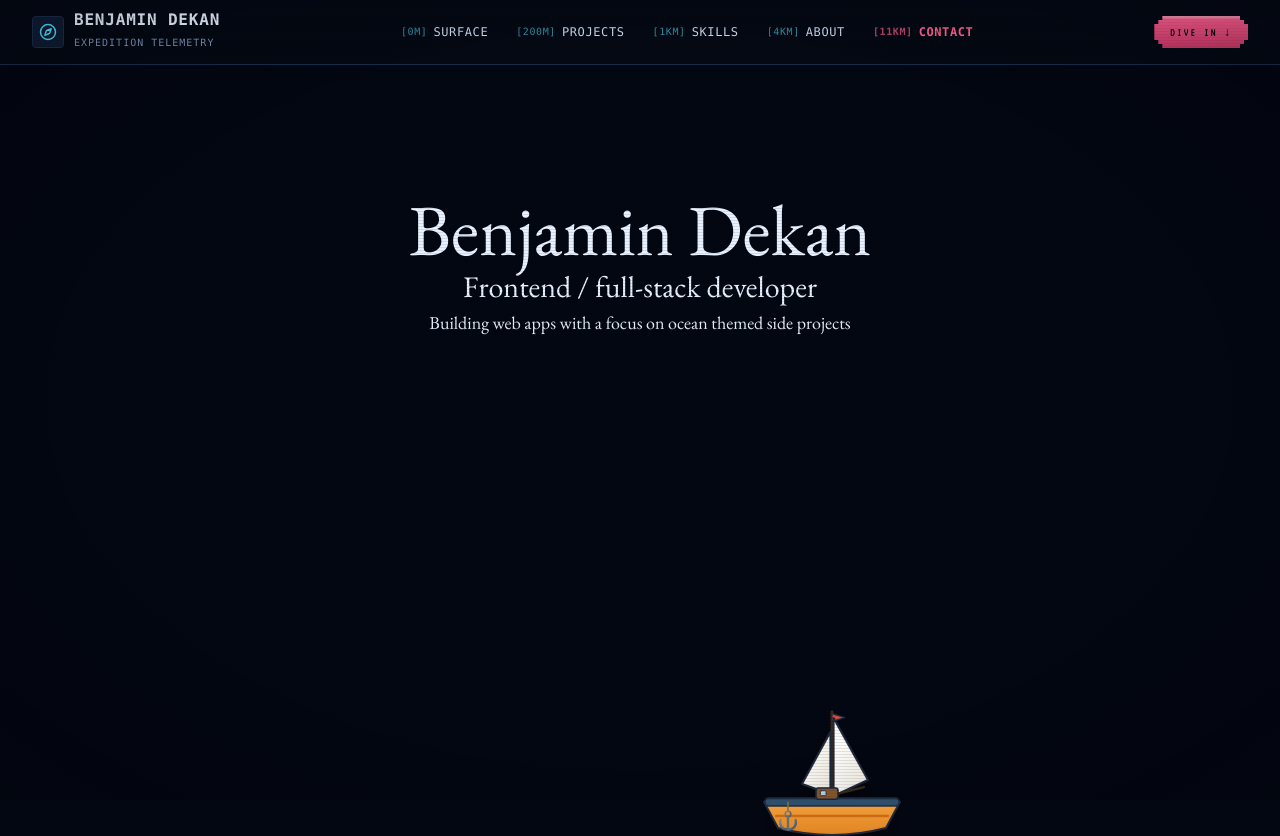
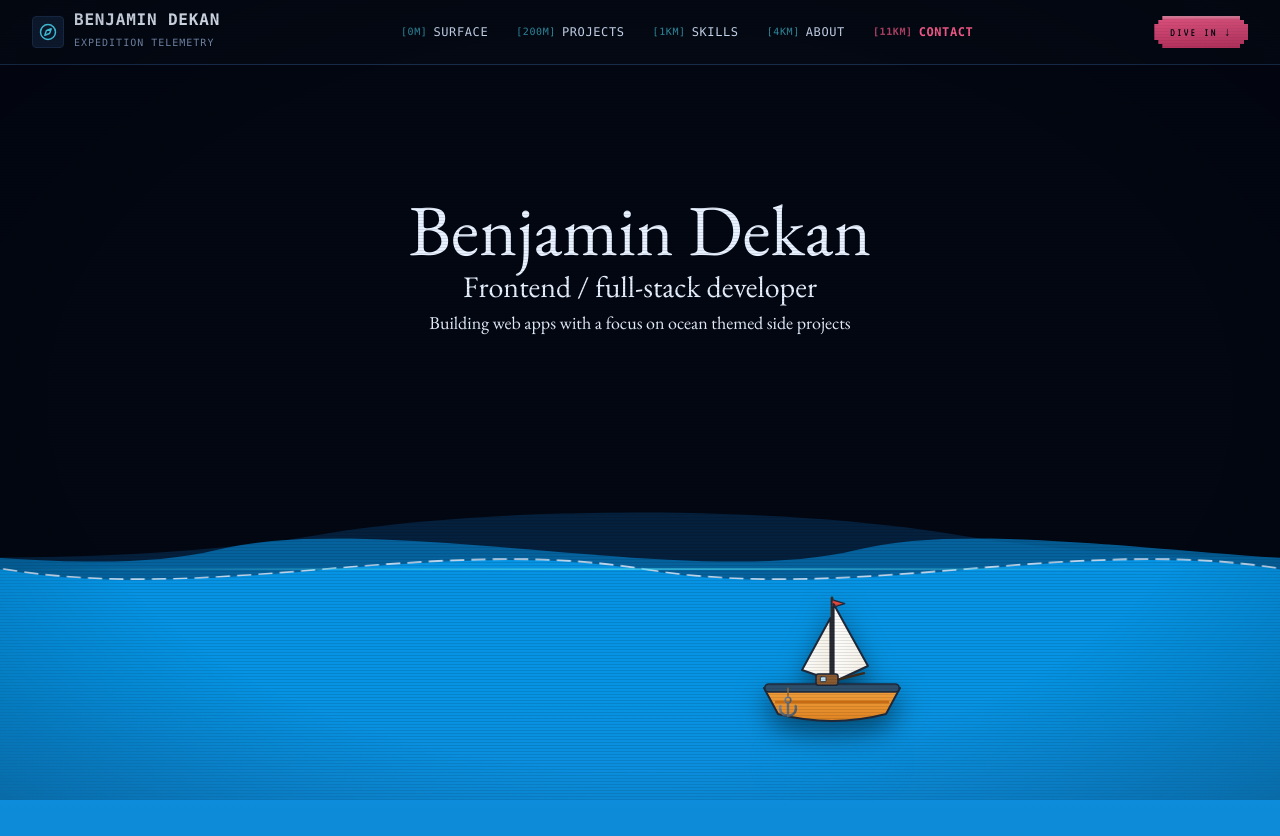
Before and after one commit to Benjamin-Dekan/portfolio, a Next.js app: page / in a window 1280 px wide. Shown: the top 836 px of the page. Built offline with nearby package versions, Linux system fonts and the light colour scheme.

Commit message:
feat: create multi-layered maritime wave system

```diff
--- a/app/components/ui/OceanWaves.tsx
+++ b/app/components/ui/OceanWaves.tsx
@@ -1,24 +1,108 @@
+"use client";
+
 export const OceanWaves = () => {
   return (
-    <svg
-      viewBox="0 0 1440 490"
-      xmlns="http://www.w3.org/2000/svg"
-      className="w-full h-full transition duration-300 ease-in-out delay-150"
-    >
-      <path
-        stroke="none"
-        strokeWidth="0"
-        fill="#0693e3"
-        fillOpacity="0.53"
-        className="animate-wave-back transition-all duration-300 ease-in-out delay-150"
-      />
+    <div className="relative w-full h-[180px] md:h-[220px] overflow-hidden select-none pointer-events-none">
+      {/* Layer 1: Back Wave (Deep Navy/Indigo) */}
+      <div className="absolute inset-0 flex w-[200%] h-full animate-wave-b opacity-50">
+        <svg
+          viewBox="0 0 1440 220"
+          className="w-1/2 h-full flex-shrink-0"
+          preserveAspectRatio="none"
+          xmlns="http://www.w3.org/2000/svg"
+        >
+          <path
+            fill="#083a66"
+            d="M 0,70 C 200,40 520,40 720,70 C 920,100 1240,100 1440,70 L 1440,220 L 0,220 Z"
+          />
+        </svg>
+        <svg
+          viewBox="0 0 1440 220"
+          className="w-1/2 h-full flex-shrink-0"
+          preserveAspectRatio="none"
+          xmlns="http://www.w3.org/2000/svg"
+        >
+          <path
+            fill="#083a66"
+            d="M 0,70 C 200,40 520,40 720,70 C 920,100 1240,100 1440,70 L 1440,220 L 0,220 Z"
+          />
+        </svg>
+      </div>
 
-      <path
-        stroke="none"
-        strokeWidth="0"
-        fill="#0693e3"
-        className="animate-wave-front transition-all duration-300 ease-in-out delay-150"
-      />
-    </svg>
+      {/* Layer 2: Mid Wave (Ocean Cerulean) */}
+      <div className="absolute inset-0 flex w-[200%] h-full animate-wave-a opacity-75">
+        <svg
+          viewBox="0 0 1440 220"
+          className="w-1/2 h-full flex-shrink-0"
+          preserveAspectRatio="none"
+          xmlns="http://www.w3.org/2000/svg"
+        >
+          <path
+            fill="#0678be"
+            d="M 0,85 C 180,45 540,125 720,85 C 900,45 1260,125 1440,85 L 1440,220 L 0,220 Z"
+          />
+        </svg>
+        <svg
+          viewBox="0 0 1440 220"
+          className="w-1/2 h-full flex-shrink-0"
+          preserveAspectRatio="none"
+          xmlns="http://www.w3.org/2000/svg"
+        >
+          <path
+            fill="#0678be"
+            d="M 0,85 C 180,45 540,125 720,85 C 900,45 1260,125 1440,85 L 1440,220 L 0,220 Z"
+          />
+        </svg>
+      </div>
+
+      {/* Layer 3: Front Wave with Foam Crest (Vibrant Sea Blue & Foam) */}
+      <div className="absolute inset-0 flex w-[200%] h-full animate-wave-c">
+        <svg
+          viewBox="0 0 1440 220"
+          className="w-1/2 h-full flex-shrink-0"
+          preserveAspectRatio="none"
+          xmlns="http://www.w3.org/2000/svg"
+        >
+          {/* Crest Foam highlight */}
+          <path
+            fill="none"
+            stroke="#e8f1ff"
+            strokeWidth="3.5"
+            strokeOpacity="0.8"
+            strokeDasharray="16 8"
+            d="M 0,105 C 240,140 480,70 720,105 C 960,140 1200,70 1440,105"
+          />
+          {/* Main front water body */}
+          <path
+            fill="#0693e3"
+            d="M 0,105 C 240,140 480,70 720,105 C 960,140 1200,70 1440,105 L 1440,220 L 0,220 Z"
+          />
+        </svg>
+        <svg
+          viewBox="0 0 1440 220"
+          className="w-1/2 h-full flex-shrink-0"
+          preserveAspectRatio="none"
+          xmlns="http://www.w3.org/2000/svg"
+        >
+          {/* Crest Foam highlight */}
+          <path
+            fill="none"
+            stroke="#e8f1ff"
+            strokeWidth="3.5"
+            strokeOpacity="0.8"
+            strokeDasharray="16 8"
+            d="M 0,105 C 240,140 480,70 720,105 C 960,140 1200,70 1440,105"
+          />
+          {/* Main front water body */}
+          <path
+            fill="#0693e3"
+            d="M 0,105 C 240,140 480,70 720,105 C 960,140 1200,70 1440,105 L 1440,220 L 0,220 Z"
+          />
+        </svg>
+      </div>
+
+      {/* Surface Water Line Glow */}
+      <div className="absolute top-[103px] left-0 right-0 h-[2px] bg-gradient-to-r from-transparent via-[#4de3ff] to-transparent opacity-60" />
+    </div>
   );
 };
```
